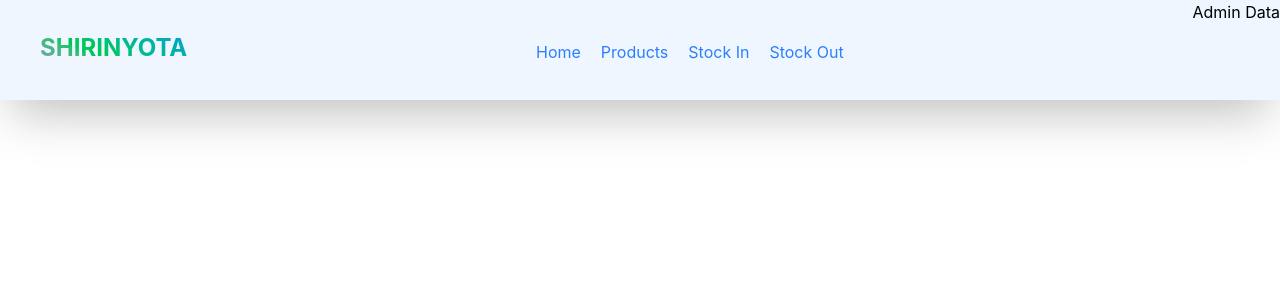
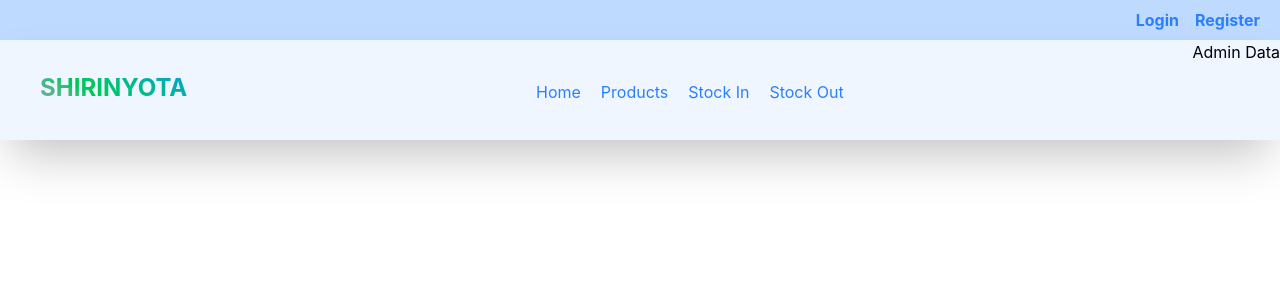
Before and after one commit to niyomugaboetiene/SHIRINYOTA-Company-Ltd, a React app in the folder frontend/: page /nav in a window 1280 px wide. Shown: the top 300 px of the page. Built offline with nearby package versions, Linux system fonts and the light colour scheme; the HTML template or start-up script is replaced by a standard one.

Commit message:
first commit of Shirinyota company ltd

```diff
--- a/frontend/src/components/dashboard/Nav.jsx
+++ b/frontend/src/components/dashboard/Nav.jsx
@@ -2,7 +2,14 @@ import { Link } from "react-router-dom";
 
 const NavBar = () => {
     return (
-        <div className="bg-blue-50">
+      <div>
+        <div className="bg-blue-200">
+             <div className="flex justify-end space-x-4 me-5 text-blue-500 font-bold py-2">
+                <Link>Login</Link>
+                <Link>Register</Link>
+             </div>
+        </div>
+          <div className="bg-blue-50">
             <div className="flex justify-between h-25 shadow-2xl">
                 <div className="bg-linear-to-bl from-blue-500 to-purple-500 via-green-500 text-transparent bg-clip-text">
                     <h1 className="text-2xl ms-10 mt-8 font-bold">SHIRINYOTA</h1>
@@ -20,6 +27,7 @@ const NavBar = () => {
                 </div>
             </div>
         </div>
+      </div>
     )
 }
 export default NavBar;
```
